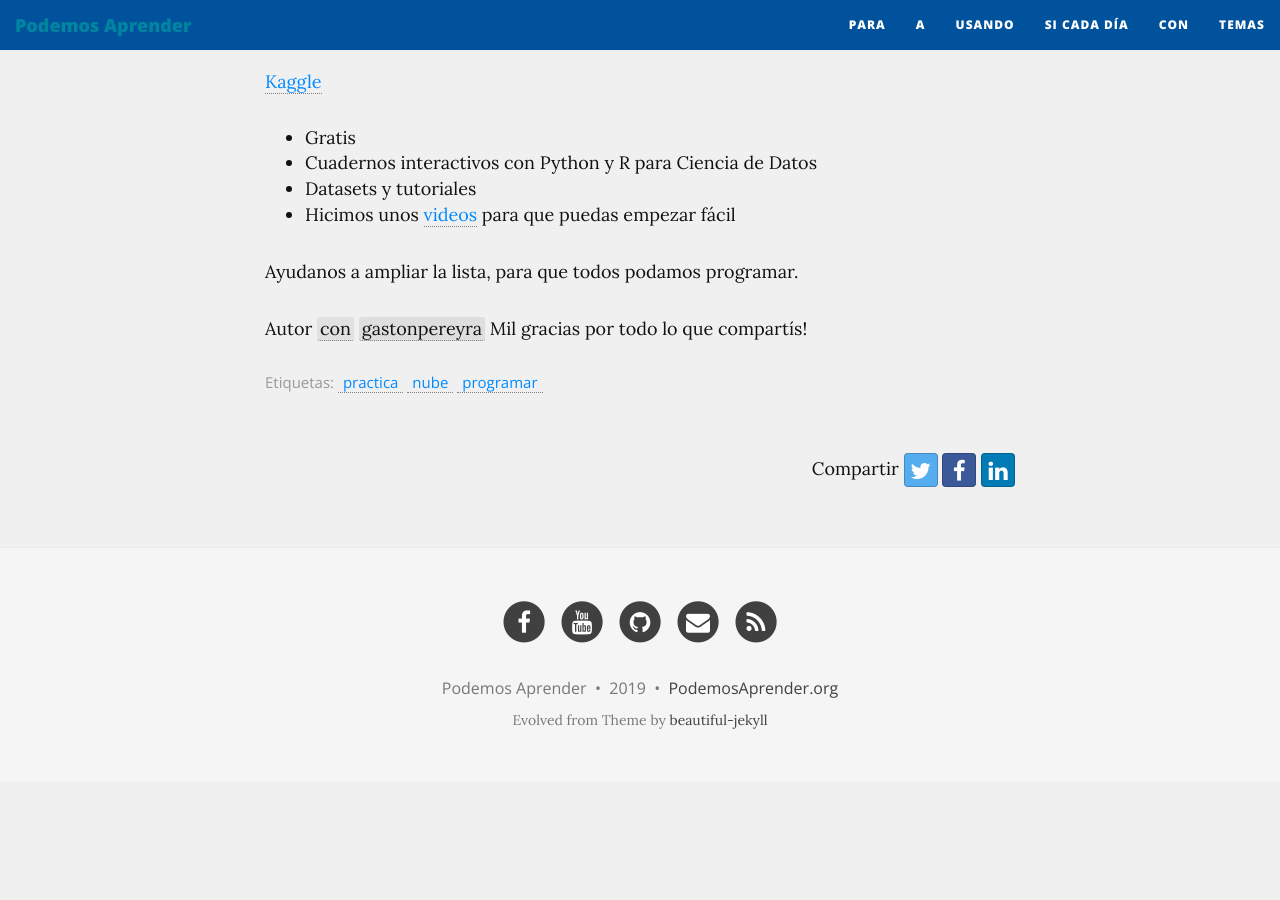
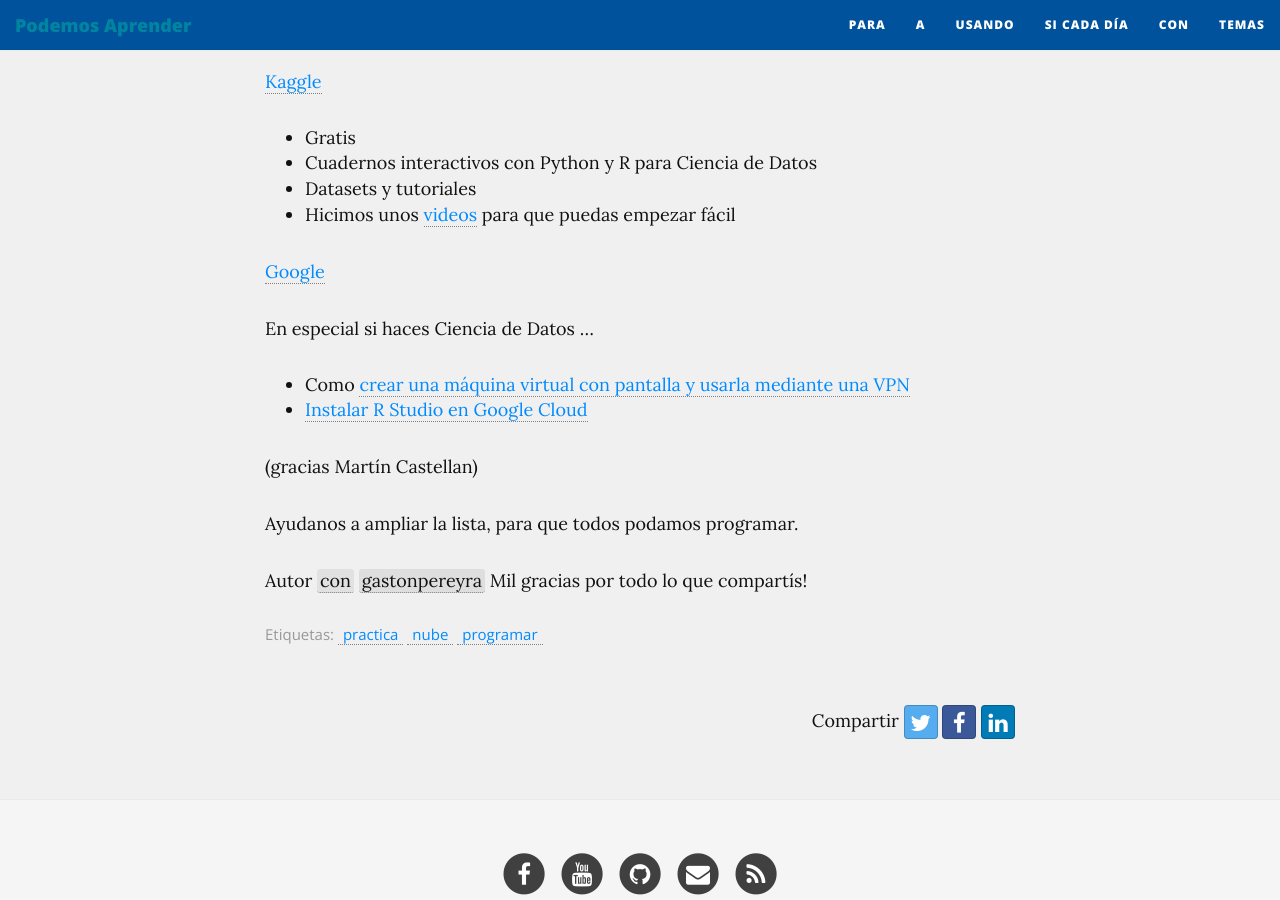
Before and after one commit to podemosaprender/podemosaprender.github.io, a Jekyll site: the page built from _contenidos/50programar/usando-servidores-gratis-en-la-nube.md, in a window 1280 px wide and 900 px high, scrolled down 1894 px. Built offline with Jekyll 4.4.1, drawn with Linux system fonts in a browser that asks for light colours; nearby versions of some CDN libraries; before the commit the page ends 2675 px from its top, so only the background shows below that.

Commit message:
FUNCIONA: r studio en la nube

```diff
--- a/_contenidos/50programar/usando-servidores-gratis-en-la-nube.md
+++ b/_contenidos/50programar/usando-servidores-gratis-en-la-nube.md
@@ -70,6 +70,16 @@ Esta es una lista de algunas herramientas:
 * Datasets y tutoriales
 * Hicimos unos [videos](https://www.youtube.com/playlist?list=PLuw2k9vttfEzIX9zAstHHKa-RHbr0UkJR) para que puedas empezar fácil
 
+[Google](https://cloud.google.com/)
+
+En especial si haces Ciencia de Datos ...
+
+* Como [crear una máquina virtual con pantalla y usarla mediante una VPN](https://docs.google.com/document/d/1gypC00kJA2w25RkAgEbA9E9CfCde_Pt-vYagx1P-Mo8/edit)
+* [Instalar R Studio en Google Cloud](https://github.com/grantmcdermott/rstudio-compute-engine)
+
+(gracias Martín Castellan)
+
+
 Ayudanos a ampliar la lista, para que todos podamos programar.
 
 Autor {/con/gastonpereyra} Mil gracias por todo lo que compartís!
```
